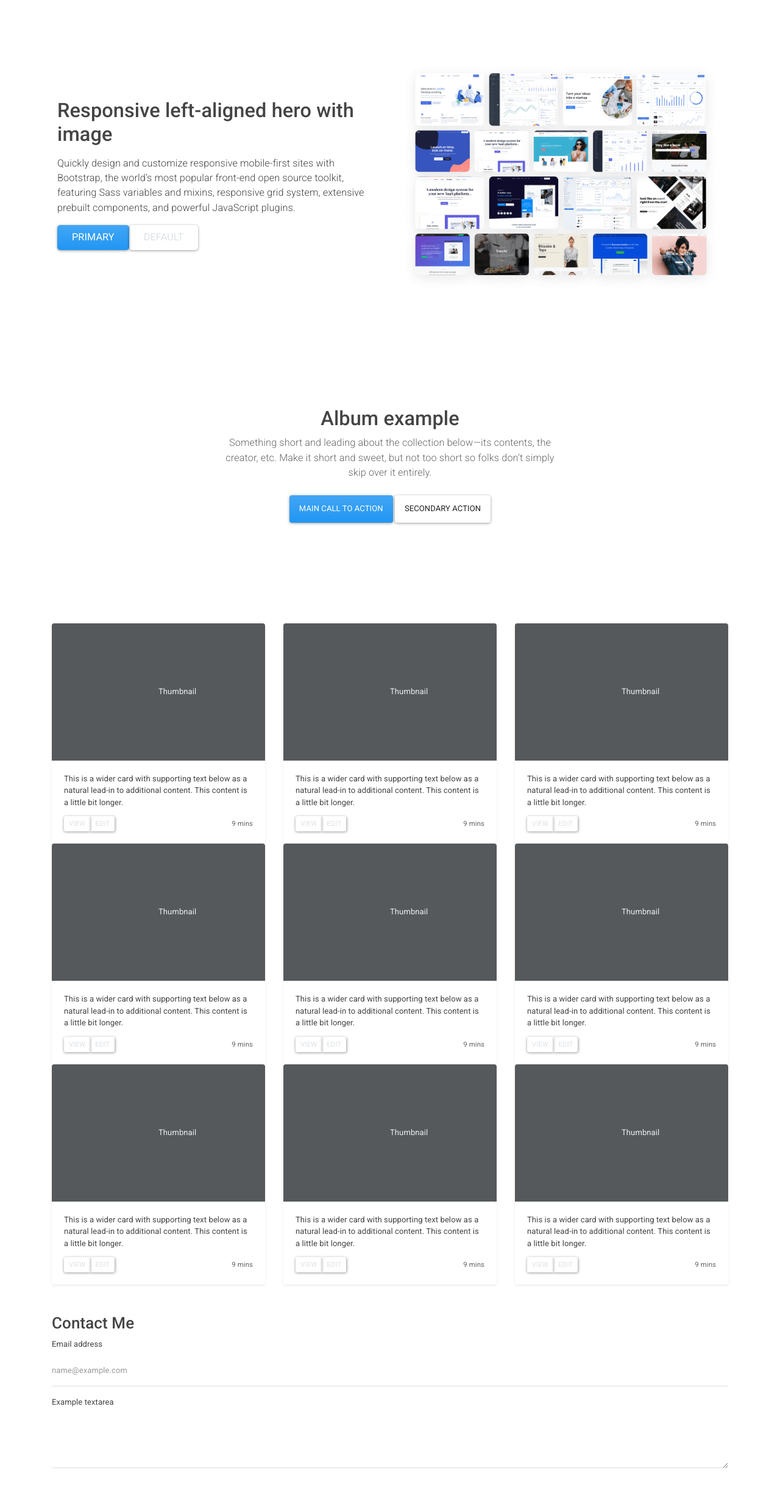
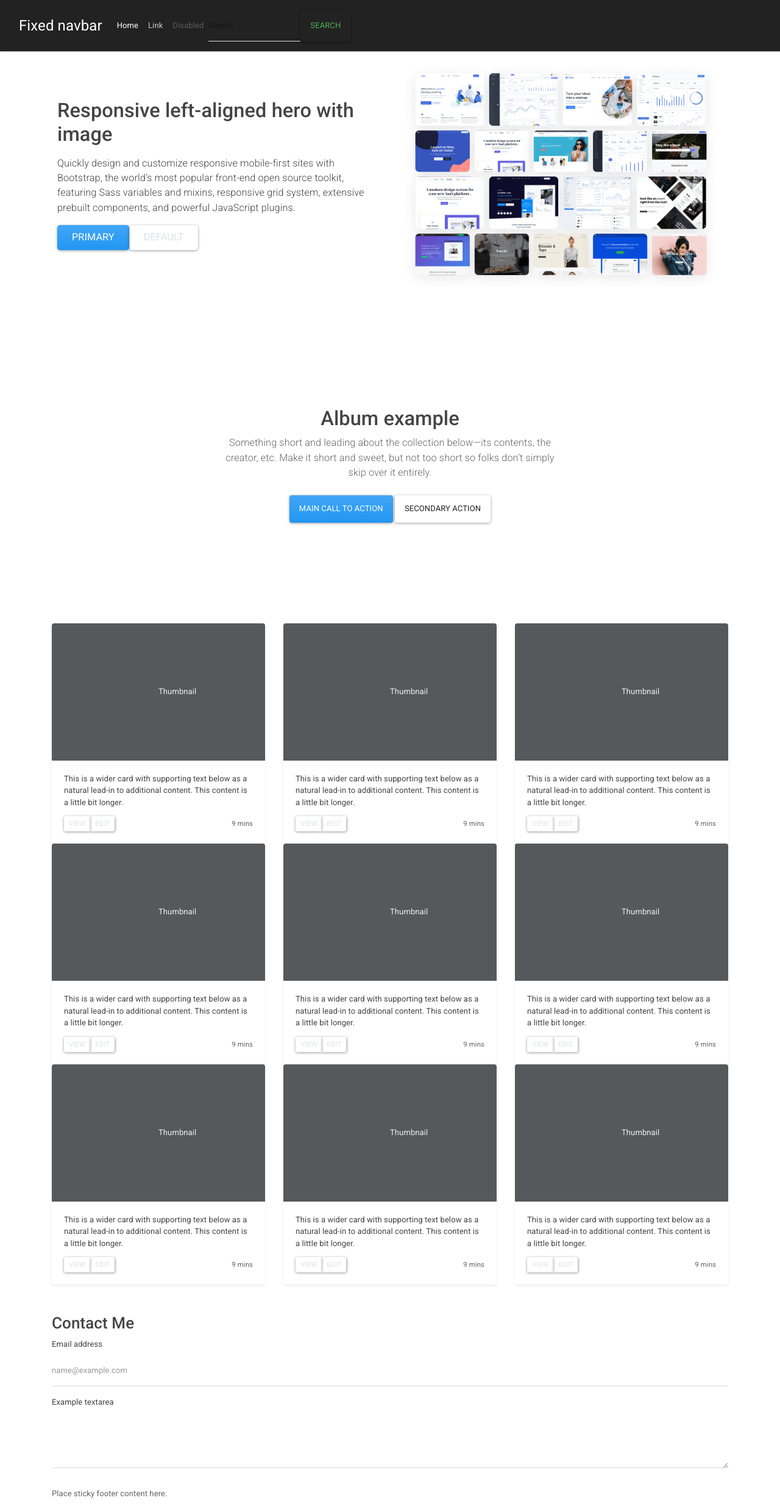
Before and after one commit to peterhaasme/portfolio_site, a Flask app: template templates/index.html in a window 1280 px wide. Shown: the whole page at 61% size. Before the commit the page ends 2407 px from the top, so only its background shows below. Run offline with Flask 2, Linux system fonts and the light colour scheme; the template is opened without the code that fills it, so the values that code supplies are empty; some libraries are stand-ins or nearby versions.

Commit message:
next commit

```diff
--- a/templates/index.html
+++ b/templates/index.html
@@ -12,7 +12,32 @@
   </head>
   <body>
     <header>
-      <!-- Navbar -->
+      <!-- Fixed Navbar -->
+      <nav class="navbar navbar-expand-md navbar-dark fixed-top bg-dark">
+        <div class="container-fluid">
+          <a class="navbar-brand" href="#">Fixed navbar</a>
+          <button class="navbar-toggler" type="button" data-bs-toggle="collapse" data-bs-target="#navbarCollapse" aria-controls="navbarCollapse" aria-expanded="false" aria-label="Toggle navigation">
+            <span class="navbar-toggler-icon"></span>
+          </button>
+          <div class="collapse navbar-collapse" id="navbarCollapse">
+            <ul class="navbar-nav me-auto mb-2 mb-md-0">
+              <li class="nav-item">
+                <a class="nav-link active" aria-current="page" href="#">Home</a>
+              </li>
+              <li class="nav-item">
+                <a class="nav-link" href="#">Link</a>
+              </li>
+              <li class="nav-item">
+                <a class="nav-link disabled" href="#" tabindex="-1" aria-disabled="true">Disabled</a>
+              </li>
+            </ul>
+            <form class="d-flex">
+              <input class="form-control me-2" type="search" placeholder="Search" aria-label="Search">
+              <button class="btn btn-outline-success" type="submit">Search</button>
+            </form>
+          </div>
+        </div>
+      </nav>
     </header>
     <main>
       <!-- Hero -->
@@ -213,8 +238,10 @@
         </div>
       </div>
     </main>
-    <footer>
-      <!-- Footer -->
+    <footer class="footer mt-auto py-3 bg-light">
+      <div class="container">
+        <span class="text-muted">Place sticky footer content here.</span>
+      </div>
     </footer>
 
     <!-- Bootstrap Bundle with Popper -->
```
